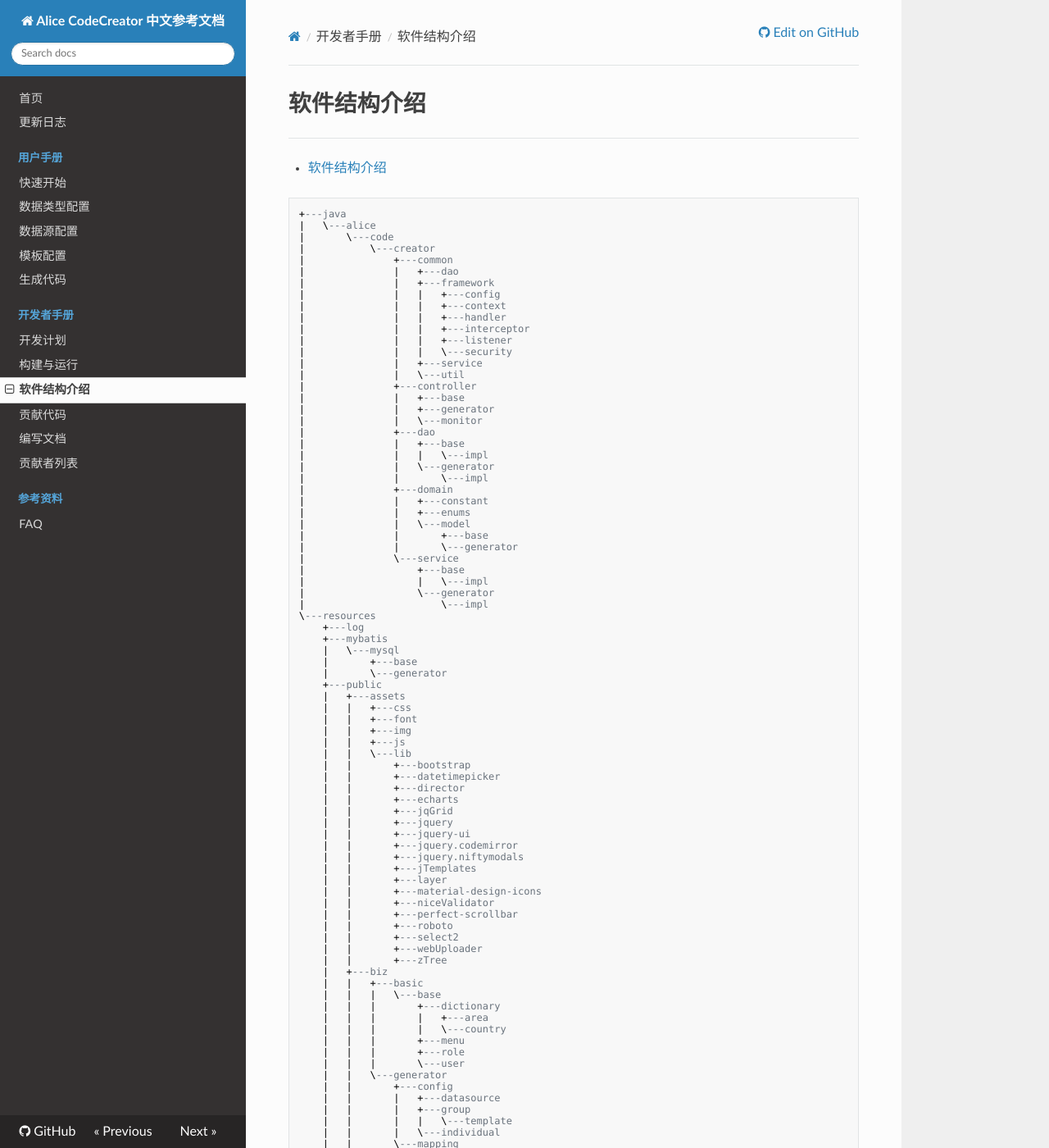
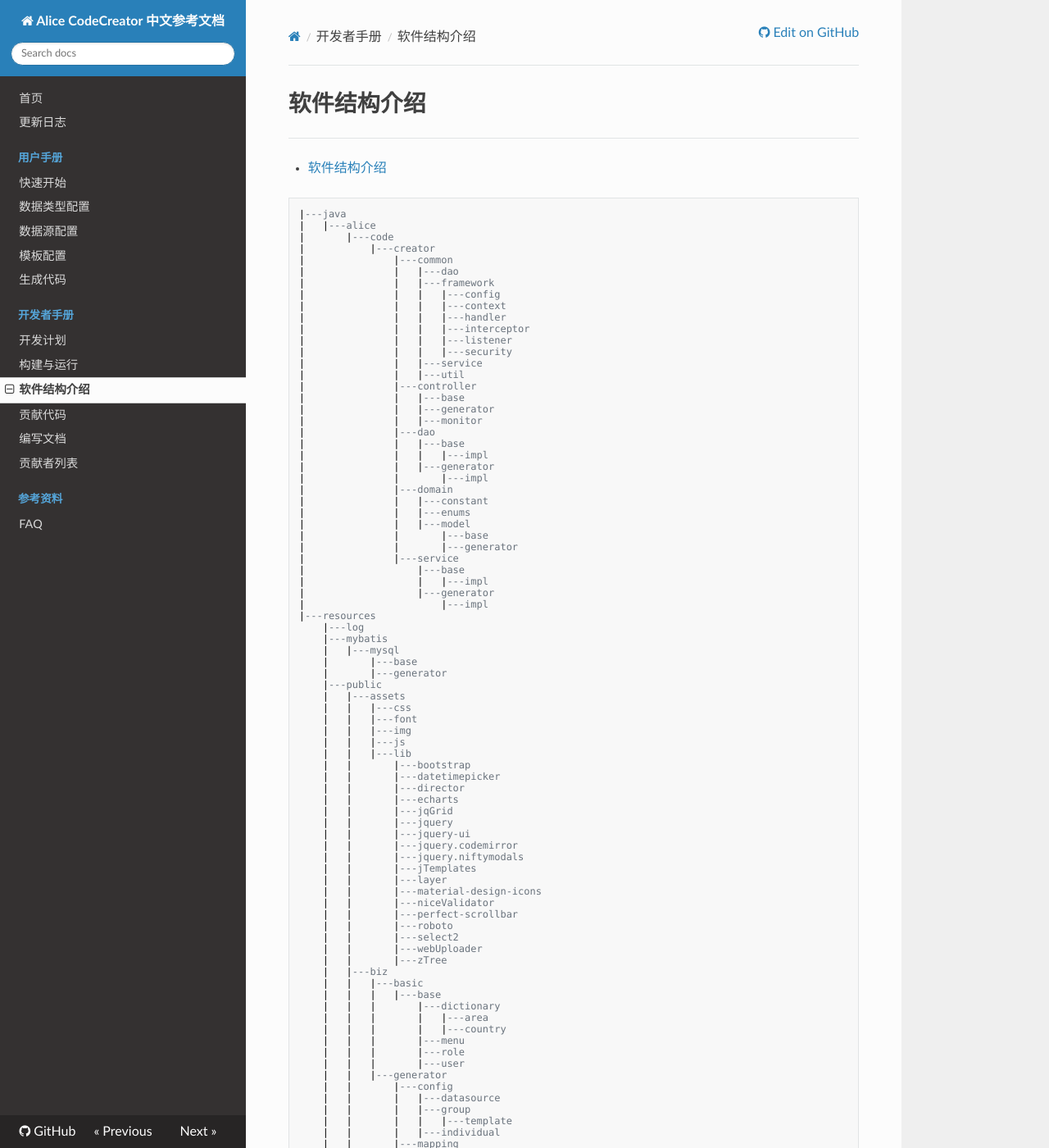
Before and after one commit to lxp135/alice-code-creator-docs, an MkDocs documentation site: the page built from docs/Developers/Framework.md, in a window 1280 px wide and 1400 px high. Shown: the whole window at 82% size. Built offline with MkDocs 1.6.1, drawn with Linux system fonts in a browser that asks for light colours; nearby versions of some CDN libraries; old or Windows-style settings are respelled for this version of MkDocs.

Commit message:
工程目录结构+和\统一为|

````diff
--- a/docs/Developers/Framework.md
+++ b/docs/Developers/Framework.md
@@ -4,88 +4,88 @@
 [TOC]
 
 ```
-+---java
-|   \---alice
-|       \---code
-|           \---creator
-|               +---common
-|               |   +---dao
-|               |   +---framework
-|               |   |   +---config
-|               |   |   +---context
-|               |   |   +---handler
-|               |   |   +---interceptor
-|               |   |   +---listener
-|               |   |   \---security
-|               |   +---service
-|               |   \---util
-|               +---controller
-|               |   +---base
-|               |   +---generator
-|               |   \---monitor
-|               +---dao
-|               |   +---base
-|               |   |   \---impl
-|               |   \---generator
-|               |       \---impl
-|               +---domain
-|               |   +---constant
-|               |   +---enums
-|               |   \---model
-|               |       +---base
-|               |       \---generator
-|               \---service
-|                   +---base
-|                   |   \---impl
-|                   \---generator
-|                       \---impl
-\---resources
-    +---log
-    +---mybatis
-    |   \---mysql
-    |       +---base
-    |       \---generator
-    +---public
-    |   +---assets
-    |   |   +---css
-    |   |   +---font
-    |   |   +---img
-    |   |   +---js
-    |   |   \---lib
-    |   |       +---bootstrap
-    |   |       +---datetimepicker
-    |   |       +---director
-    |   |       +---echarts
-    |   |       +---jqGrid
-    |   |       +---jquery
-    |   |       +---jquery-ui
-    |   |       +---jquery.codemirror
-    |   |       +---jquery.niftymodals
-    |   |       +---jTemplates
-    |   |       +---layer
-    |   |       +---material-design-icons
-    |   |       +---niceValidator
-    |   |       +---perfect-scrollbar
-    |   |       +---roboto
-    |   |       +---select2
-    |   |       +---webUploader
-    |   |       +---zTree
-    |   +---biz
-    |   |   +---basic
-    |   |   |   \---base
-    |   |   |       +---dictionary
-    |   |   |       |   +---area
-    |   |   |       |   \---country
-    |   |   |       +---menu
-    |   |   |       +---role
-    |   |   |       \---user
-    |   |   \---generator
-    |   |       +---config
-    |   |       |   +---datasource
-    |   |       |   +---group
-    |   |       |   |   \---template
-    |   |       |   \---individual
-    |   |       \---mapping
-    |   \---framework
-    \---sql
+|---java
+|   |---alice
+|       |---code
+|           |---creator
+|               |---common
+|               |   |---dao
+|               |   |---framework
+|               |   |   |---config
+|               |   |   |---context
+|               |   |   |---handler
+|               |   |   |---interceptor
+|               |   |   |---listener
+|               |   |   |---security
+|               |   |---service
+|               |   |---util
+|               |---controller
+|               |   |---base
+|               |   |---generator
+|               |   |---monitor
+|               |---dao
+|               |   |---base
+|               |   |   |---impl
+|               |   |---generator
+|               |       |---impl
+|               |---domain
+|               |   |---constant
+|               |   |---enums
+|               |   |---model
+|               |       |---base
+|               |       |---generator
+|               |---service
+|                   |---base
+|                   |   |---impl
+|                   |---generator
+|                       |---impl
+|---resources
+    |---log
+    |---mybatis
+    |   |---mysql
+    |       |---base
+    |       |---generator
+    |---public
+    |   |---assets
+    |   |   |---css
+    |   |   |---font
+    |   |   |---img
+    |   |   |---js
+    |   |   |---lib
+    |   |       |---bootstrap
+    |   |       |---datetimepicker
+    |   |       |---director
+    |   |       |---echarts
+    |   |       |---jqGrid
+    |   |       |---jquery
+    |   |       |---jquery-ui
+    |   |       |---jquery.codemirror
+    |   |       |---jquery.niftymodals
+    |   |       |---jTemplates
+    |   |       |---layer
+    |   |       |---material-design-icons
+    |   |       |---niceValidator
+    |   |       |---perfect-scrollbar
+    |   |       |---roboto
+    |   |       |---select2
+    |   |       |---webUploader
+    |   |       |---zTree
+    |   |---biz
+    |   |   |---basic
+    |   |   |   |---base
+    |   |   |       |---dictionary
+    |   |   |       |   |---area
+    |   |   |       |   |---country
+    |   |   |       |---menu
+    |   |   |       |---role
+    |   |   |       |---user
+    |   |   |---generator
+    |   |       |---config
+    |   |       |   |---datasource
+    |   |       |   |---group
+    |   |       |   |   |---template
+    |   |       |   |---individual
+    |   |       |---mapping
+    |   |---framework
+    |---sql
 ```
````
